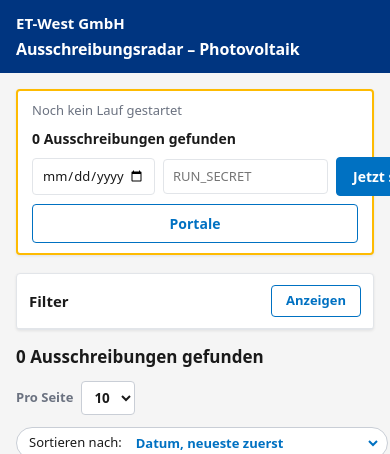
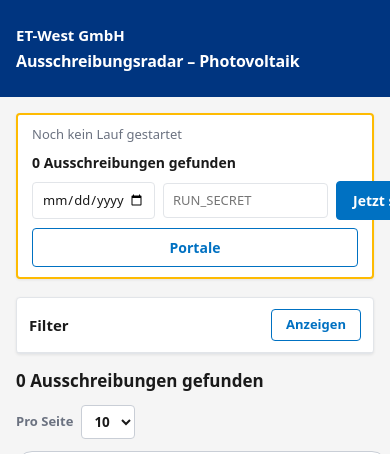
Before and after one commit to raedmokdad/PVProjects, a Flask app: page / in a window 390 px wide; the page is wider, and only the part inside the window is pictured. Shown: the top 454 px of that part. Run offline with Flask 3, Linux system fonts and the light colour scheme; data that the repository does not hold is empty.

Commit message:
Give the navy header twice as much vertical space.
The bar was too tight against the title; doubling the padding makes the company line easier to read.

Co-authored-by: Cursor <cursoragent@cursor.com>

```diff
--- a/ui/templates/index.html
+++ b/ui/templates/index.html
@@ -44,7 +44,7 @@
     .header-inner {
       max-width: var(--page-max);
       margin: 0 auto;
-      padding: 16px var(--page-pad);
+      padding: 32px var(--page-pad);
       display: grid;
       grid-template-columns: 1fr auto 1fr;
       align-items: center;
@@ -606,7 +606,7 @@
     @media (max-width: 700px) {
       .layout { grid-template-columns: 1fr; gap: 14px; }
       .sidebar { position: static; max-height: none; overflow: visible; }
-      .header-inner { grid-template-columns: 1fr; justify-items: start; gap: 2px; padding-top: 12px; padding-bottom: 12px; }
+      .header-inner { grid-template-columns: 1fr; justify-items: start; gap: 2px; padding-top: 24px; padding-bottom: 24px; }
       h1 { justify-self: start; font-size: 16px; text-align: left; }
       .results-head h2 { font-size: 17px; }
       .statusbar { gap: 8px 12px; }
```
